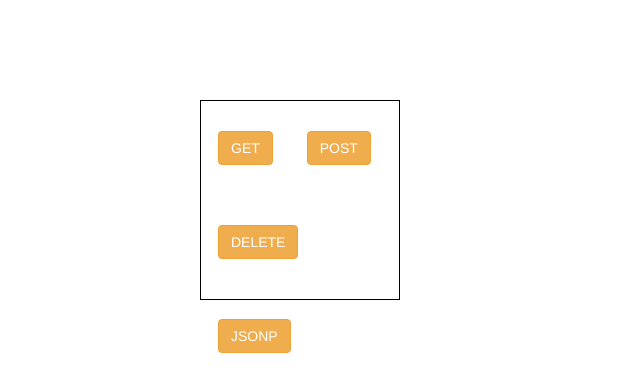
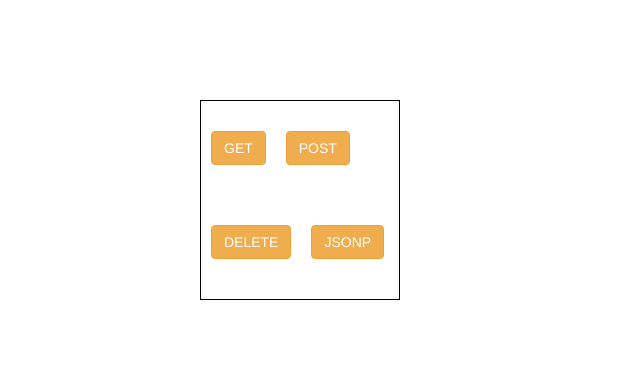
Before and after one commit to hyy110/GET-POST, a plain HTML site: page index.html in a window 1280 px wide. Shown: the whole page, without its empty margins (0-640 px from the left). Drawn offline with nearby package versions, Linux system fonts and the light colour scheme.

Commit message:
Update index.css

```diff
--- a/index.css
+++ b/index.css
@@ -7,5 +7,5 @@
 
 .card button {
     float: left;
-    margin: 30px 17px;
+    margin: 30px 10px;
 }
```
